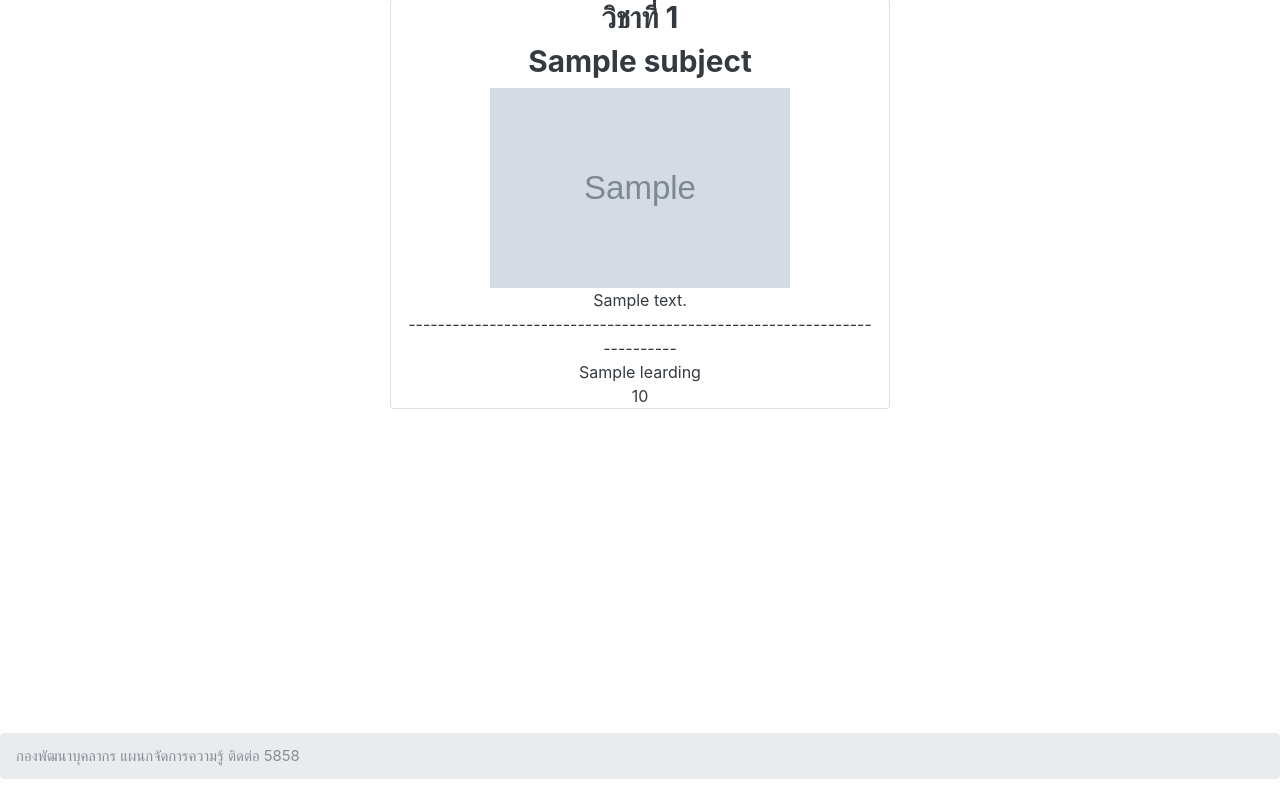
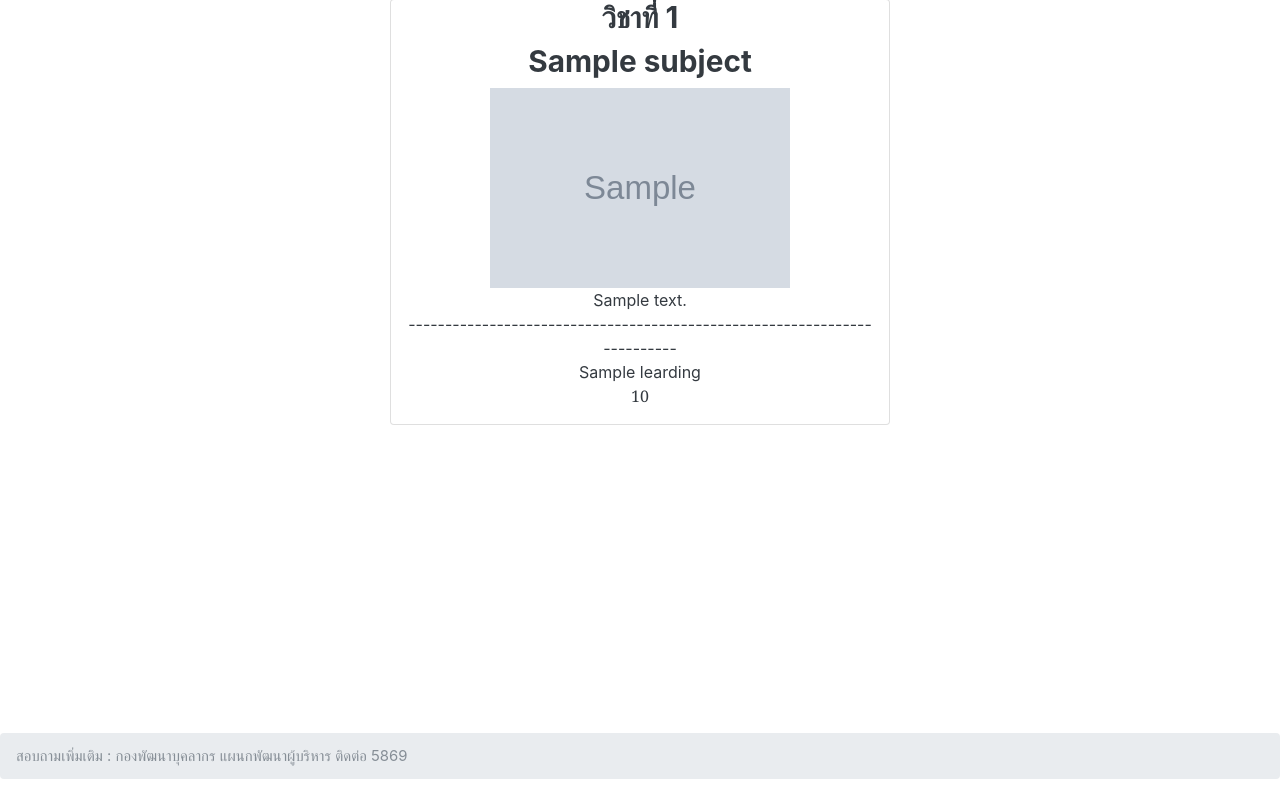
Before and after one commit to Som501103/pddcourse, a Django app: template templates/course_base2.html in a window 1280 px wide. Shown: the part 585-1388 px from the top of the page. Run offline with Django 3.2, Linux system fonts and the light colour scheme; the template is opened without the code that fills it: most values are stand-ins (such as "Sample title", 1, 10 or a date in 2020); grey boxes marked "Sample" are stand-in pictures; some libraries are stand-ins or nearby versions.

Commit message:
Add files via upload

```diff
--- a/templates/course_base.html
+++ b/templates/course_base.html
@@ -254,7 +254,7 @@
         <div id="box-2"></div>
         <div id="box-3"></div>
         <ol class="breadcrumb my-4">
-            <li class="breadcrumb-item active">กองพัฒนาบุคลากร แผนกจัดการความรู้ ติดต่อ 5858</li>
+            <li class="breadcrumb-item active">สอบถามเพิ่มเติม : กองพัฒนาบุคลากร แผนกพัฒนาผู้บริหาร ติดต่อ 5869</li>
         </ol>
     </div> {% endcomment %}
     <script>
--- a/templates/course_base2.html
+++ b/templates/course_base2.html
@@ -89,7 +89,7 @@
                 <div class="col-sm-12">{{subject.Description}}</div>
                 <div class="col-sm-12">-------------------------------------------------------------------------</div>
                 <div class="col-sm-12">{{subject.Learding}}</div>
-                <div class="col-sm-12">{{subject.Class_duration}}</div>
+                <div class="col-sm-12">{{subject.Class_duration|linebreaks}}</div>
             </div>
         </div>
         {% endfor %}
@@ -209,7 +209,7 @@
     </div>
 
     <ol class="breadcrumb my-4">
-        <li class="breadcrumb-item active">กองพัฒนาบุคลากร แผนกจัดการความรู้ ติดต่อ 5858</li>
+        <li class="breadcrumb-item active">สอบถามเพิ่มเติม : กองพัฒนาบุคลากร แผนกพัฒนาผู้บริหาร ติดต่อ 5869</li>
     </ol>
     </div>
     {% comment %}
--- a/templates/course_base3.html
+++ b/templates/course_base3.html
@@ -254,7 +254,7 @@
         <div id="box-2"></div>
         <div id="box-3"></div>
         <ol class="breadcrumb my-4">
-            <li class="breadcrumb-item active">กองพัฒนาบุคลากร แผนกจัดการความรู้ ติดต่อ 5858</li>
+            <li class="breadcrumb-item active">สอบถามเพิ่มเติม : กองพัฒนาบุคลากร แผนกพัฒนาผู้บริหาร ติดต่อ 5869</li>
         </ol>
     </div> {% endcomment %}
     <script>
```
